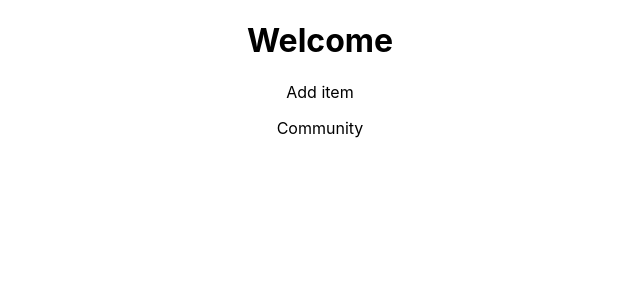
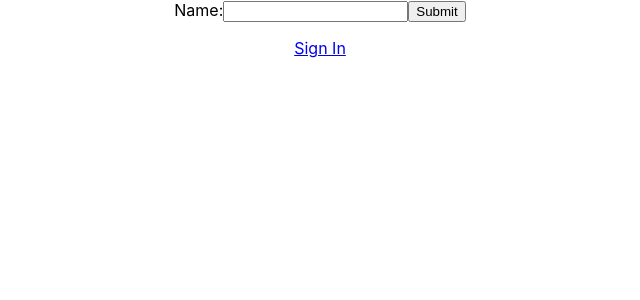
Before and after one commit to simukuka/YourShare-app, a React (Create React App) app in the folder yourshare/: page / in a window 1280 px wide. Shown: the top 300 px of the page, without its empty margins (320-960 px from the left). Built offline with nearby package versions, Linux system fonts and the light colour scheme.

Commit message:
added routes

```diff
--- a/yourshare/src/App.js
+++ b/yourshare/src/App.js
@@ -3,36 +3,21 @@ import "./App.css";
 import { WelcomePage } from "./pages/WelcomePage";
 import { AddItemPage } from "./pages/AddItemPage";
 import { CommunityPage } from "./pages/CommunityPage";
+import { Routes, Route, Link } from 'react-router-dom';
 
-export const pages = {
-  WelcomePage: "WelcomePage",
-  CommunityPage: "CommunityPage",
-  AddItemPage: "AddItemPage",
-};
 
 function App() {
-  const [currentPage, setCurrentPage] = React.useState(pages.AccountPage);
 
-  const componentToShow = React.useMemo(() => {
-    let whichComponentToShow;
+  return(
 
-    console.log("currentPage: " + currentPage);
-    switch (currentPage) {
-      case pages.CommunityPage:
-        whichComponentToShow = <CommunityPage changePage={setCurrentPage} />;
-        break;
-      case pages.AddItemPage:
-        whichComponentToShow = <AddItemPage changePage={setCurrentPage} />;
-        break;
-      case pages.WelcomePage:
-      default:
-        whichComponentToShow = <WelcomePage changePage={setCurrentPage} />;
-        break;
-    }
-    return whichComponentToShow;
-  }, [currentPage, setCurrentPage]);
-
-  return <div className="App">{componentToShow}</div>;
+  <div className="App">
+    <Routes>
+      <Route path="/" element={<WelcomePage/>}/>
+      <Route path="/community" element={<CommunityPage/>}/>
+      <Route path="/additem" element={<AddItemPage/>}/>
+      <Route path="*" element={<div>Page Not Found 484</div>}/>
+    </Routes>
+</div>);
 }
 
 export default App;
--- a/yourshare/src/index.js
+++ b/yourshare/src/index.js
@@ -3,11 +3,14 @@ import ReactDOM from 'react-dom/client';
 import './index.css';
 import App from './App';
 import reportWebVitals from './reportWebVitals';
+import { BrowserRouter as Router } from 'react-router-dom';
 
 const root = ReactDOM.createRoot(document.getElementById('root'));
 root.render(
   <React.StrictMode>
+    <Router>
     <App />
+    </Router>
   </React.StrictMode>
 );
 
--- a/yourshare/src/pages/CommunityPage.js
+++ b/yourshare/src/pages/CommunityPage.js
@@ -1,10 +1,29 @@
 import React from "react";
 // import { pages } from "../App";
+import { Link, useNavigate } from "react-router-dom";
+
+
+export const WelcomePage = (props) => {
+
+  };
 
 export const CommunityPage = (props) => {
+    const navigate = useNavigate();
+  const handleSubmit = (event)=>{
+    event.preventDefault();
+    navigate("/additem")
+  }
   return (
     <div>
       <h1>Community</h1>
+      <form onSubmit={handleSubmit}>
+        <label>
+          Name:
+          <input type="text" name="name"></input>
+        </label>
+        <button type="submit">Submit</button>
+      </form>
+      <p> <Link to="/additem">Sign In</Link></p>
     </div>
   );
 };
--- a/yourshare/src/pages/WelcomePage.js
+++ b/yourshare/src/pages/WelcomePage.js
@@ -1,12 +1,26 @@
 import React from "react";
-import { pages } from "../App";
+
+import { Link, useNavigate } from "react-router-dom";
+
 
 export const WelcomePage = (props) => {
+  const navigate = useNavigate();
+  const handleSubmit = (event)=>{
+    event.preventDefault();
+    navigate("/community")
+
+  };
   return (
     <div>
-      <h1>Welcome</h1>
-      <p onClick={(e) => props.changePage(pages.AddItemPage)}>Add item</p>
-      <p onClick={(e) => props.changePage(pages.CommunityPage)}>Community</p>
+      <form onSubmit={handleSubmit}>
+        <label>
+          Name:
+          <input type="text" name="name"></input>
+        </label>
+        <button type="submit">Submit</button>
+      </form>
+     <p> <Link to="/community">Sign In</Link></p>
+
     </div>
   );
 };
```
